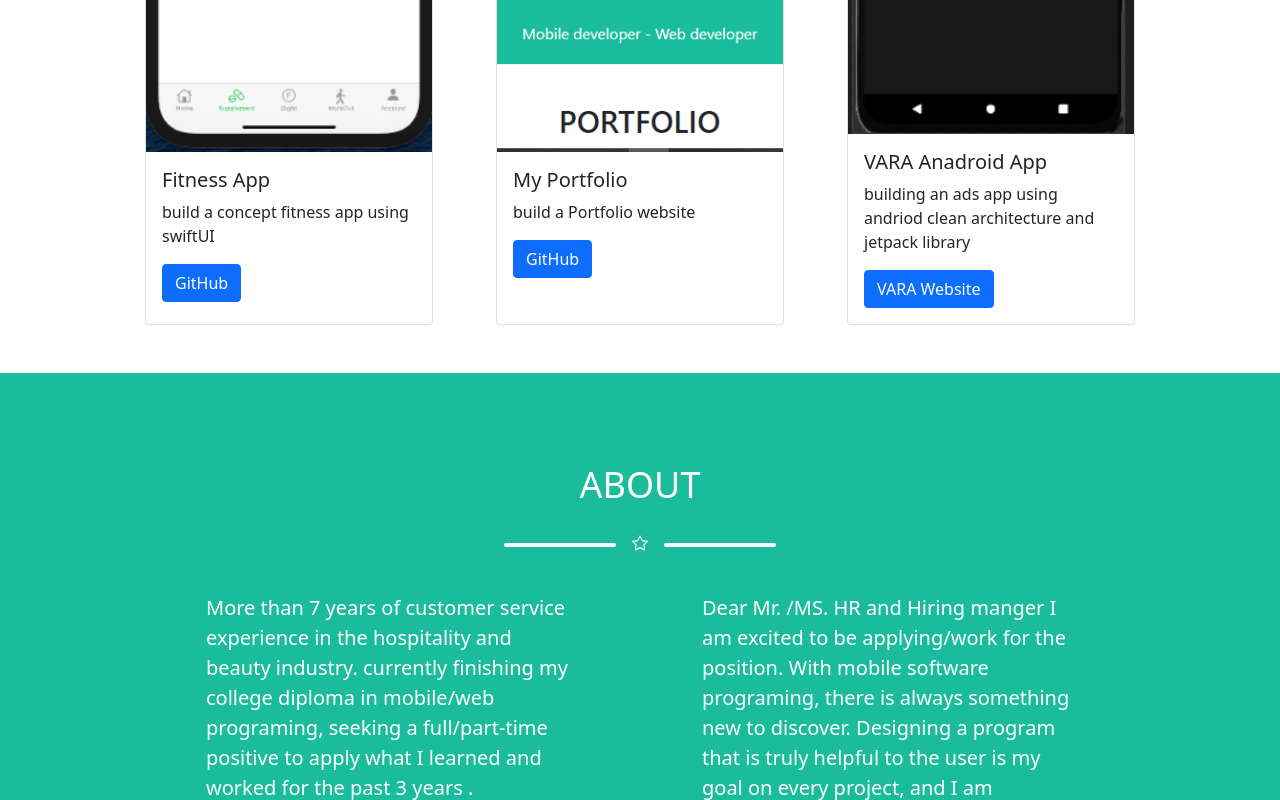
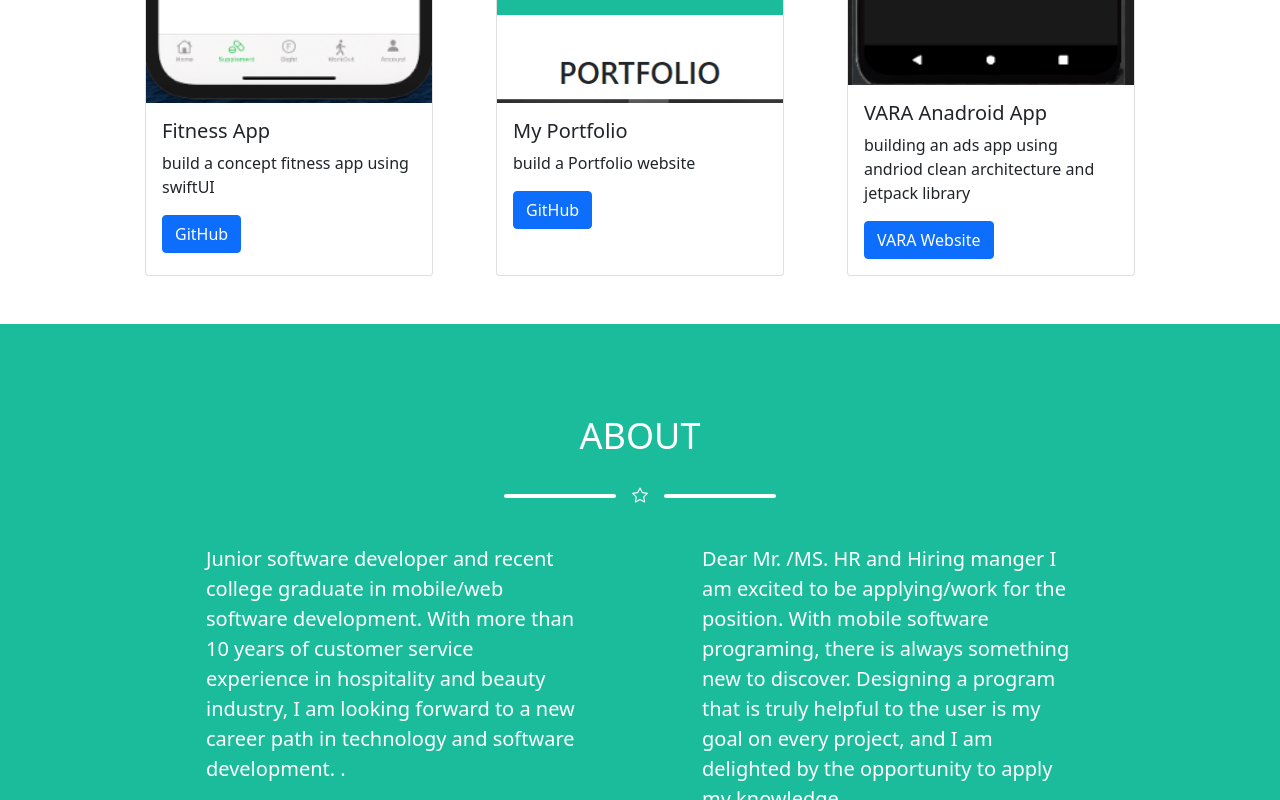
Before and after one commit to ausalmadi/portfolio, a plain HTML site: page index.html in a window 1280 px wide. Shown: the part 2000-2800 px from the top of the page. Drawn offline with nearby package versions, Linux system fonts and the light colour scheme.

Commit message:
no message

```diff
--- a/index.html
+++ b/index.html
@@ -57,7 +57,7 @@
     <header class="heading text-white text-center">
       <div class="container d-flex align-items-center flex-column">
         <!-- Masthead Avatar Image-->
-        <img class=" mb-5 img" src="Images/aus.jpg" alt="" />
+        <img class=" mb-5 img" src="Images/ausph.PNG" alt="" />
         <h1 class="text-uppercase text-danger masthead-heading   mb-0"> <a name="home">Aus Abdul</a></h1>
 
         <div class="divider-custom divider-light">
@@ -171,9 +171,10 @@
         <!-- About Section Content-->
         <div class="container-content">
           <div class="col-lg-4 ml-auto">
-            <p class="lead">More than 7 years of customer service experience in the hospitality and beauty industry.
-              currently finishing my college diploma in mobile/web programing, seeking a full/part-time positive to
-              apply what I learned and worked for the past 3 years
+            <p class="lead">Junior software developer and recent college graduate in
+              mobile/web software development. With more than 10 years of customer service
+              experience in hospitality and beauty industry, I am looking forward to a new career
+              path in technology and software development.
               .</p>
           </div>
           <div class="col-lg-4 mr-auto">
```
Also changed, not shown: Images/ausph.PNG (added).
